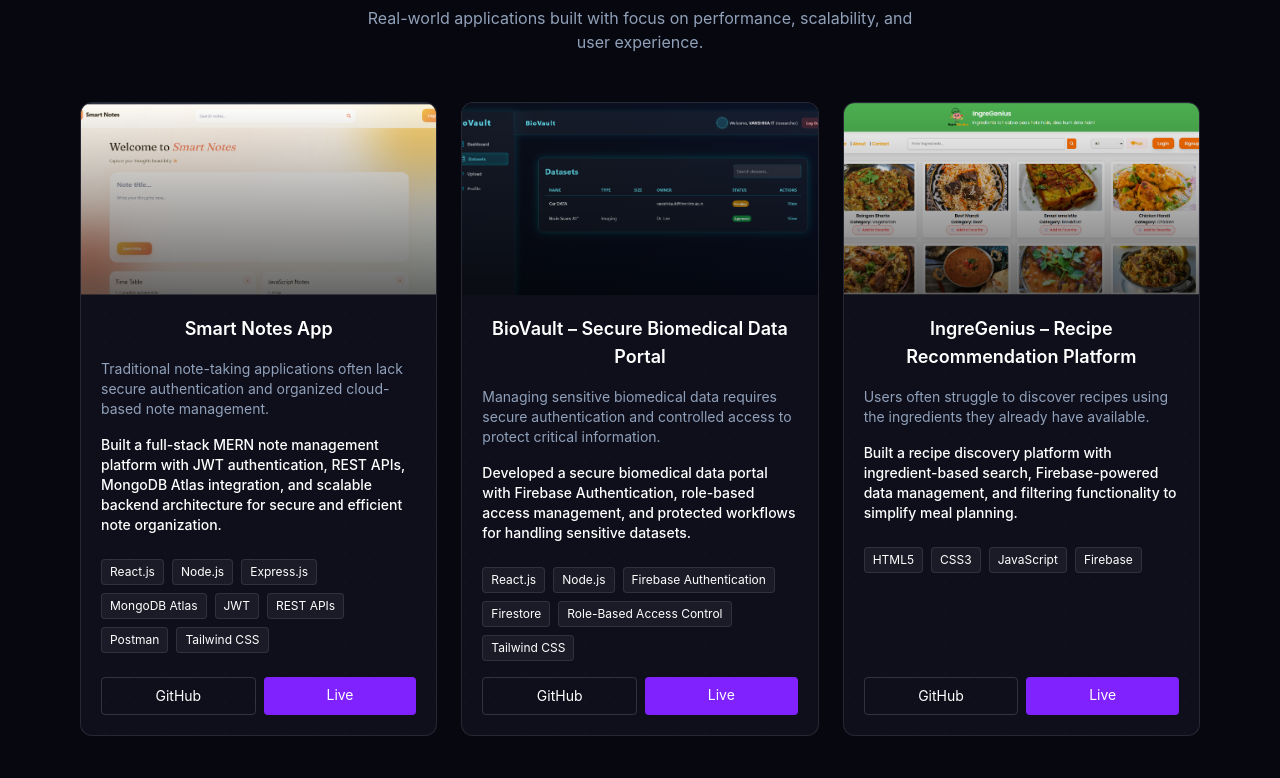
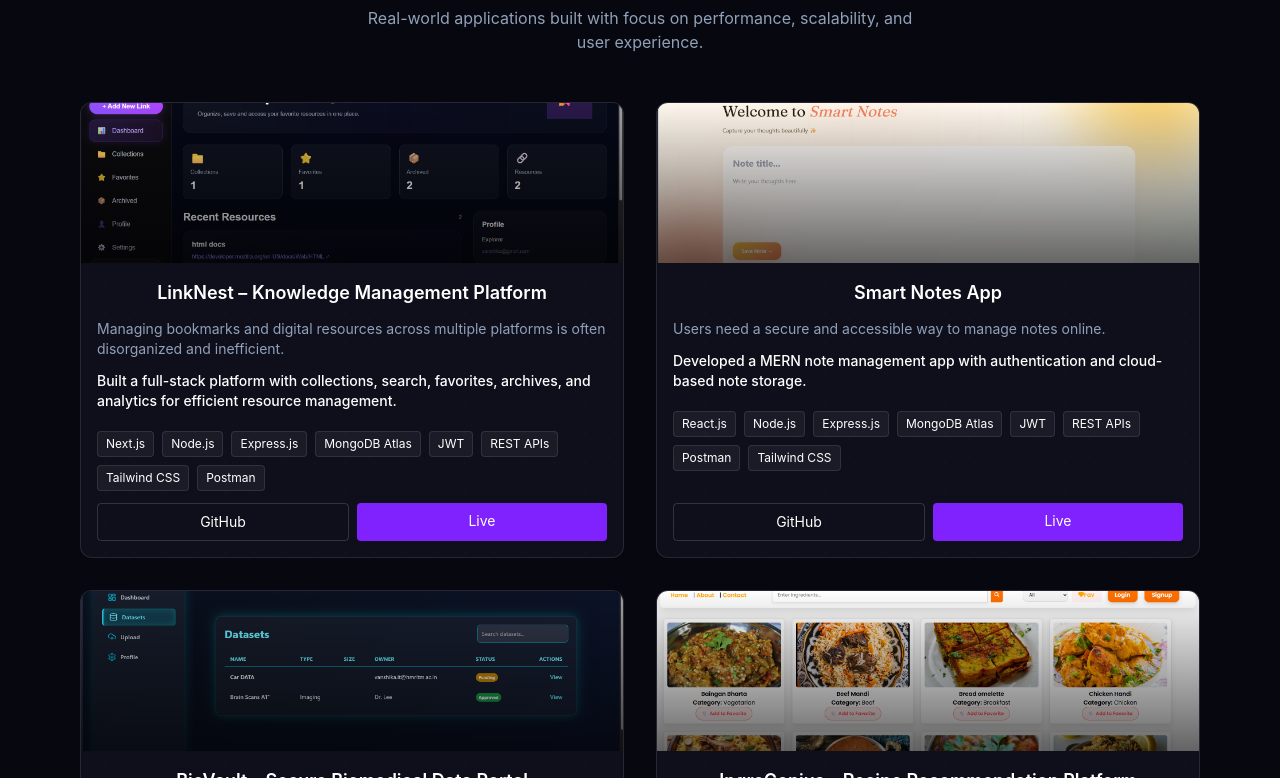
Before and after one commit to Vanshika-OFFICIAL/Portfolio, a React app: page / in a window 1280 px wide. Shown: the part 962-1740 px from the top of the page. Built offline with nearby package versions, Linux system fonts and the light colour scheme; the HTML template or start-up script is replaced by a standard one.

Commit message:
add a project

```diff
--- a/package.json
+++ b/package.json
@@ -11,6 +11,7 @@
   },
   "dependencies": {
     "@emailjs/browser": "^4.4.1",
+    "@tailwindcss/line-clamp": "^0.4.4",
     "@tailwindcss/vite": "^4.2.2",
     "axios": "^1.15.0",
     "emailjs-com": "^3.2.0",
--- a/src/components/ProjectCard.jsx
+++ b/src/components/ProjectCard.jsx
@@ -6,7 +6,7 @@
     <article className="group flex flex-col h-full rounded-xl border border-white/10 bg-[#0f0f1c] overflow-hidden transition md:hover:-translate-y-1 hover:border-white/20">
 
       {/* IMAGE */}
-      <div className="relative h-48 overflow-hidden">
+      <div className="relative h-40 overflow-hidden">
         <img
           src={imageSrc}
           alt={title}
@@ -17,7 +17,7 @@
       </div>
 
       {/* CONTENT */}
-      <div className="flex flex-col grow p-5 gap-4 items">
+      <div className="flex flex-col grow p-4 gap-3 items">
 
         {/* TITLE */}
         <h3 className="text-lg font-semibold text-white text-center">
@@ -25,12 +25,12 @@
         </h3>
 
         {/* PROBLEM */}
-        <p className="text-sm text-slate-400">
+        <p className="text-sm text-slate-400 line-clamp-2">
           {problem}
         </p>
 
         {/* IMPACT */}
-        <p className="text-sm text-white font-medium">
+        <p className="text-sm text-white font-medium line-clamp-3">
           {impact}
         </p>
 
--- a/src/components/Projects.jsx
+++ b/src/components/Projects.jsx
@@ -24,7 +24,7 @@
         </div>
 
         {/* GRID */}
-        <div className="grid md:grid-cols-2 lg:grid-cols-3 gap-6">
+        <div className="grid grid-cols-1 lg:grid-cols-2 gap-8">
           {projects.map((project) => (
             <ProjectCard key={project.id} project={project} />
           ))}
--- a/src/components/Skills.jsx
+++ b/src/components/Skills.jsx
@@ -103,7 +103,7 @@
 
         {/* Tech Wall */}
 
-        <div className="mt-20 grid gap-6 sm:grid-cols-2 lg:grid-cols-3 xl:grid-cols-4">
+        <div className="mt-20 grid grid-cols-2 gap-4 lg:grid-cols-3 xl:grid-cols-4">
           {skills.map((skill, index) => {
             const Icon = iconMap[skill.icon];
 
--- a/src/data/projects.json
+++ b/src/data/projects.json
@@ -1,9 +1,28 @@
 [
   {
     "id": 1,
+    "title": "LinkNest – Knowledge Management Platform",
+    "problem": "Managing bookmarks and digital resources across multiple platforms is often disorganized and inefficient.",
+    "impact": "Built a full-stack platform with collections, search, favorites, archives, and analytics for efficient resource management.",
+    "tech": [
+      "Next.js",
+      "Node.js",
+      "Express.js",
+      "MongoDB Atlas",
+      "JWT",
+      "REST APIs",
+      "Tailwind CSS",
+      "Postman"
+    ],
+    "github": "https://github.com/Vanshika-OFFICIAL/LinkNest-App",
+    "live": "#",
+    "image": "LinkNest.png"
+  },
+  {
+    "id": 2,
     "title": "Smart Notes App",
-    "problem": "Traditional note-taking applications often lack secure authentication and organized cloud-based note management.",
-    "impact": "Built a full-stack MERN note management platform with JWT authentication, REST APIs, MongoDB Atlas integration, and scalable backend architecture for secure and efficient note organization.",
+    "problem": "Users need a secure and accessible way to manage notes online.",
+    "impact": "Developed a MERN note management app with authentication and cloud-based note storage.",
     "tech": [
       "React.js",
       "Node.js",
@@ -19,10 +38,10 @@
     "image": "SmartNotes.png"
   },
   {
-    "id": 2,
+    "id": 3,
     "title": "BioVault – Secure Biomedical Data Portal",
-    "problem": "Managing sensitive biomedical data requires secure authentication and controlled access to protect critical information.",
-    "impact": "Developed a secure biomedical data portal with Firebase Authentication, role-based access management, and protected workflows for handling sensitive datasets.",
+    "problem": "Sensitive biomedical data requires secure access and controlled management.",
+    "impact": "Created a secure portal with authentication and role-based access for protected data handling.",
     "tech": [
       "React.js",
       "Node.js",
@@ -36,10 +55,10 @@
     "image": "BioVault.png"
   },
   {
-    "id": 3,
+    "id": 4,
     "title": "IngreGenius – Recipe Recommendation Platform",
-    "problem": "Users often struggle to discover recipes using the ingredients they already have available.",
-    "impact": "Built a recipe discovery platform with ingredient-based search, Firebase-powered data management, and filtering functionality to simplify meal planning.",
+    "problem": "Finding recipes from available ingredients can be time-consuming.",
+    "impact": "Built a recipe discovery platform with ingredient-based search and smart filtering.",
     "tech": [
       "HTML5",
       "CSS3",
```
Also changed, not shown: src/assets/LinkNest.png (added), 1 other file (tests, documents, lock files or other folders).
